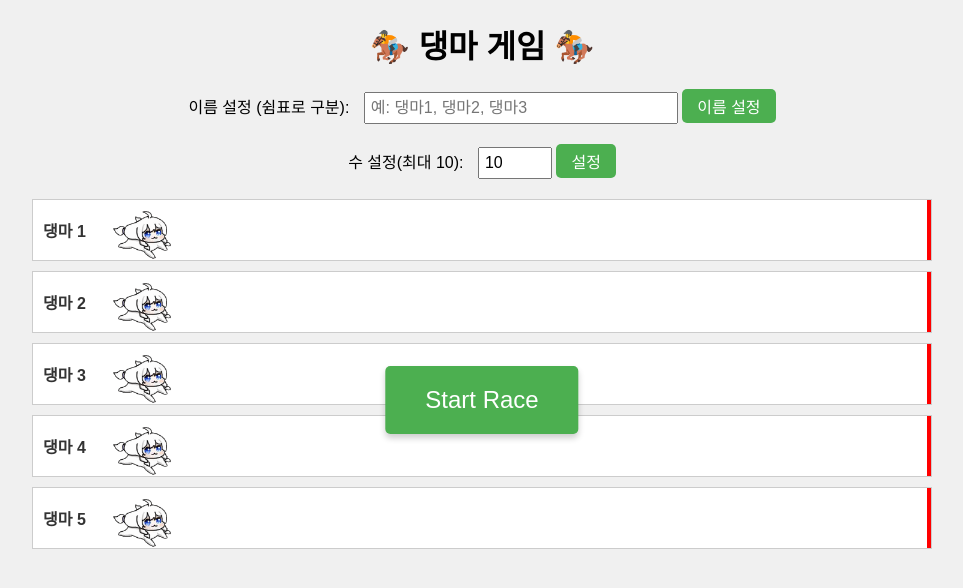
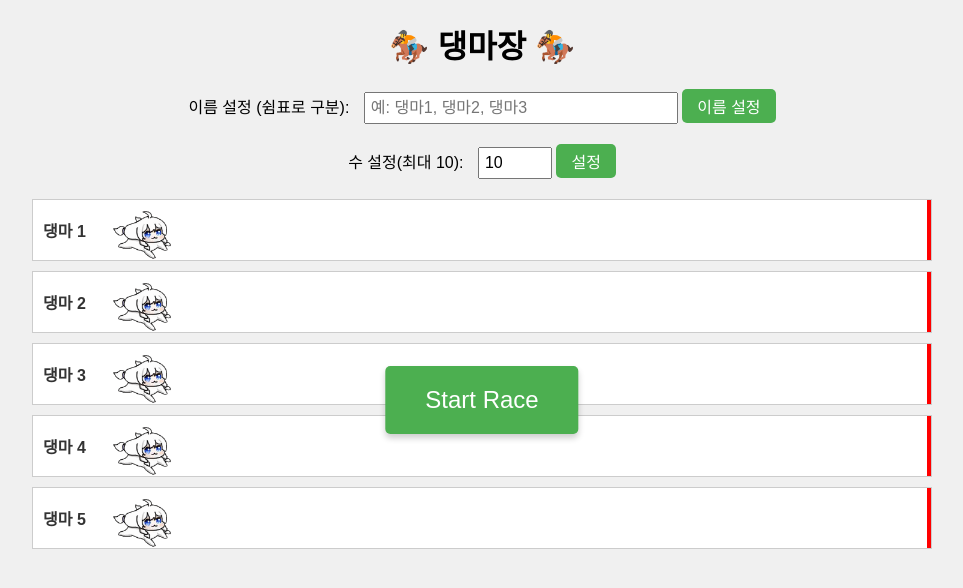
Before and after one commit to marudog/Danghorse, a plain HTML site: page index.html in a window 1280 px wide. Shown: the whole page, without its empty margins (158-1121 px from the left). Drawn offline with Linux system fonts and the light colour scheme.

Commit message:
title change

```diff
--- a/index.html
+++ b/index.html
@@ -3,11 +3,11 @@
 <head>
   <meta charset="UTF-8" />
   <meta name="viewport" content="width=device-width, initial-scale=1.0" />
-  <title>댕마 게임</title>
+  <title>댕마장</title>
   <link rel="stylesheet" href="css/style.css">
 </head>
 <body>
-  <h1>🏇 댕마 게임 🏇</h1>
+  <h1>🏇 댕마장 🏇</h1>
   <!-- <div id="bettingContainer">
 	<label for="horseSelect">베팅할 말 번호:</label>
 	<select id="horseSelect">
```
